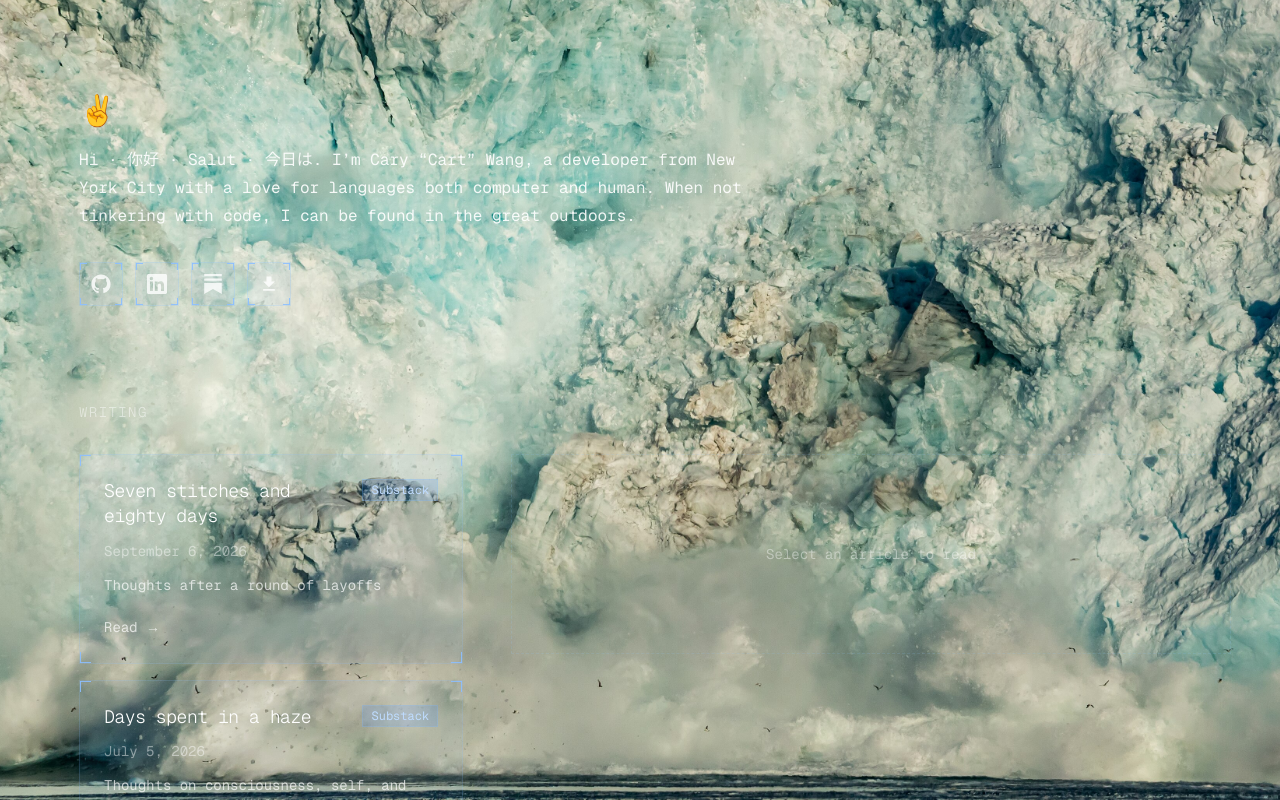
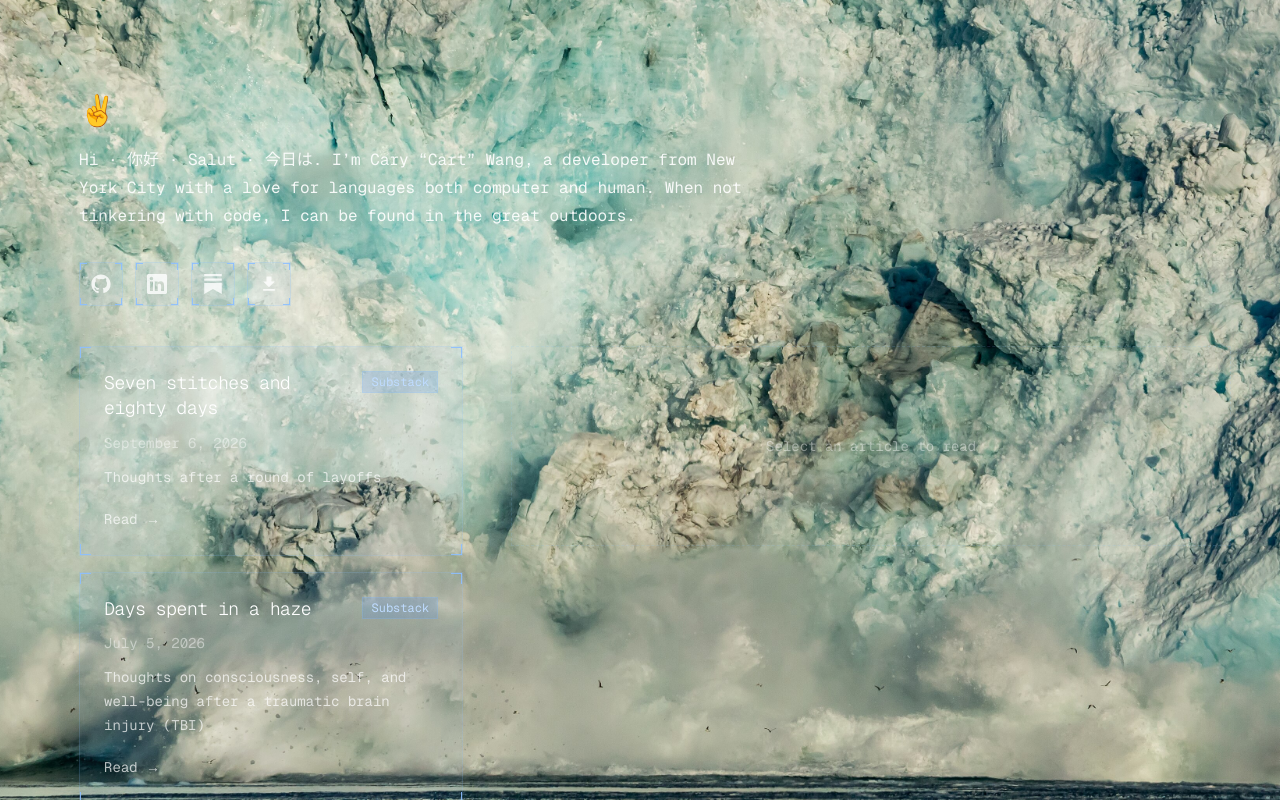
Before and after one commit to wangcary19/caryw.dev, a Next.js app: page / in a window 1280 px wide. Shown: the top 800 px of the page. Built offline with nearby package versions, Linux system fonts and the light colour scheme.

Commit message:
Always-animating background, remove Writing header, tighten spacing

```diff
--- a/src/app/globals.css
+++ b/src/app/globals.css
@@ -52,10 +52,6 @@ body {
   background-position: center;
   transition: filter 0.7s ease;
   animation: kenburns 45s ease-in-out infinite alternate;
-}
-
-.live-bg:not(.is-active) .live-bg-image {
-  animation-play-state: paused;
 }
 
 .live-bg.is-active .live-bg-image {
--- a/src/app/page.tsx
+++ b/src/app/page.tsx
@@ -68,13 +68,8 @@ export default function Home() {
         </div>
       </section>
 
-      <section className="mt-24">
-        <h2 className="text-sm font-light uppercase tracking-widest text-white/50">
-          Writing
-        </h2>
-        <div className="mt-8">
-          <WritingSection posts={posts} />
-        </div>
+      <section className="mt-10">
+        <WritingSection posts={posts} />
       </section>
 
       <footer className="mt-24 border-t border-white/10 pt-6 text-xs leading-6 text-white/40">
```
